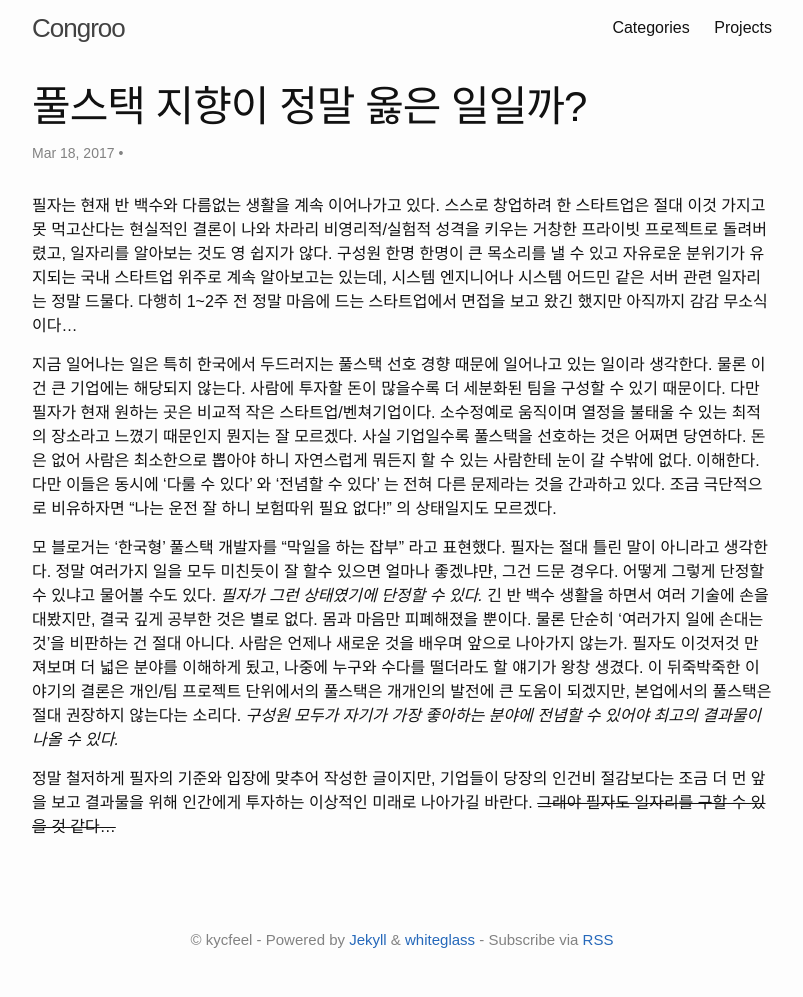
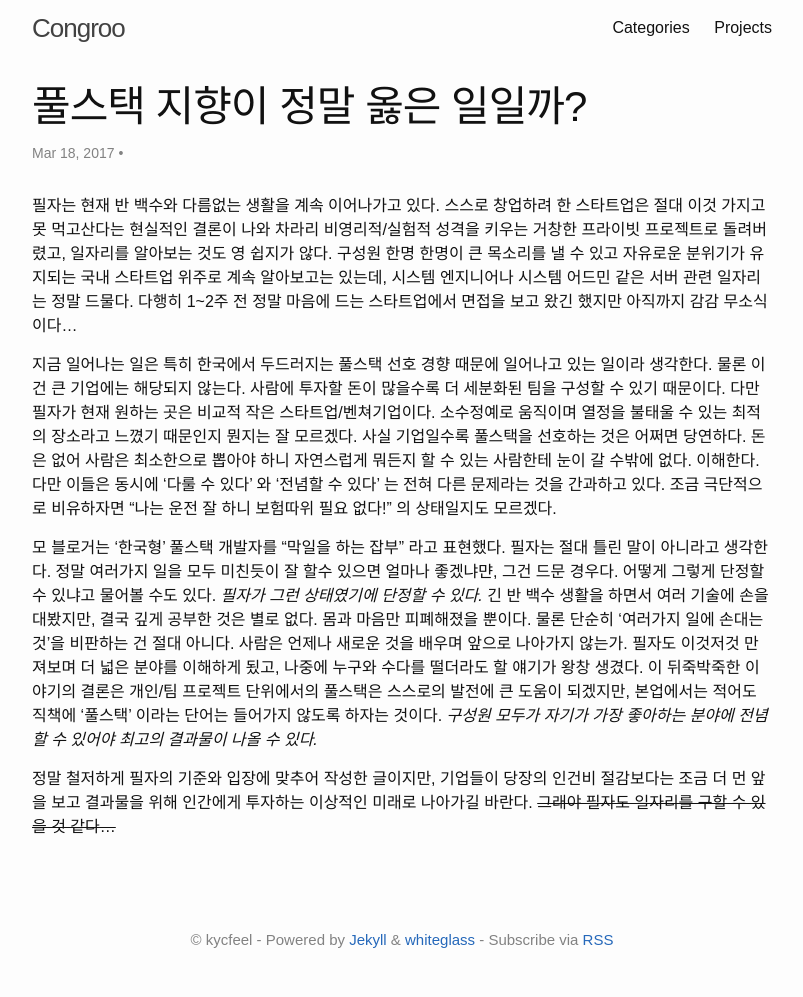
Before and after one commit to kycfeel/kycfeel.github.io, a Jekyll site: the page built from _posts/2017-03-19-풀스택-지향이-정말-옳은-일일까.md, in a window 1280 px wide. Shown: the whole page, without its empty margins (238-1041 px from the left). Built offline with Jekyll 4.4.1, drawn with Linux system fonts in a browser that asks for light colours.

Commit message:
bux fixed

```diff
--- a/_posts/2017-03-19-풀스택-지향이-정말-옳은-일일까.md
+++ b/_posts/2017-03-19-풀스택-지향이-정말-옳은-일일까.md
@@ -9,6 +9,6 @@ categories: 개인적인 이야기
 
 지금 일어나는 일은 특히 한국에서 두드러지는 풀스택 선호 경향 때문에 일어나고 있는 일이라 생각한다. 물론 이건 큰 기업에는 해당되지 않는다. 사람에 투자할 돈이 많을수록 더 세분화된 팀을 구성할 수 있기 때문이다. 다만 필자가 현재 원하는 곳은 비교적 작은 스타트업/벤쳐기업이다. 소수정예로 움직이며 열정을 불태울 수 있는 최적의 장소라고 느꼈기 때문인지 뭔지는 잘 모르겠다. 사실 기업일수록 풀스택을 선호하는 것은 어쩌면 당연하다. 돈은 없어 사람은 최소한으로 뽑아야 하니 자연스럽게 뭐든지 할 수 있는 사람한테 눈이 갈 수밖에 없다. 이해한다. 다만 이들은 동시에 '다룰 수 있다' 와 '전념할 수 있다' 는 전혀 다른 문제라는 것을 간과하고 있다. 조금 극단적으로 비유하자면 "나는 운전 잘 하니 보험따위 필요 없다!" 의 상태일지도 모르겠다.
 
-모 블로거는 '한국형' 풀스택 개발자를 "막일을 하는 잡부" 라고 표현했다. 필자는 절대 틀린 말이 아니라고 생각한다. 정말 여러가지 일을 모두 미친듯이 잘 할수 있으면 얼마나 좋겠냐먄, 그건 드문 경우다. 어떻게 그렇게 단정할 수 있냐고 물어볼 수도 있다. *필자가 그런 상태였기에 단정할 수 있다.* 긴 반 백수 생활을 하면서 여러 기술에 손을 대봤지만, 결국 깊게 공부한 것은 별로 없다. 몸과 마음만 피폐해졌을 뿐이다. 물론 단순히 '여러가지 일에 손대는 것'을 비판하는 건 절대 아니다. 사람은 언제나 새로운 것을 배우며 앞으로 나아가지 않는가. 필자도 이것저것 만져보며 더 넓은 분야를 이해하게 됬고, 나중에 누구와 수다를 떨더라도 할 얘기가 왕창 생겼다. 이 뒤죽박죽한 이야기의 결론은 개인/팀 프로젝트 단위에서의 풀스택은 개개인의 발전에 큰 도움이 되겠지만, 본업에서의 풀스택은 절대 권장하지 않는다는 소리다. *구성원 모두가 자기가 가장 좋아하는 분야에 전념할 수 있어야 최고의 결과물이 나올 수 있다.*
+모 블로거는 '한국형' 풀스택 개발자를 "막일을 하는 잡부" 라고 표현했다. 필자는 절대 틀린 말이 아니라고 생각한다. 정말 여러가지 일을 모두 미친듯이 잘 할수 있으면 얼마나 좋겠냐먄, 그건 드문 경우다. 어떻게 그렇게 단정할 수 있냐고 물어볼 수도 있다. *필자가 그런 상태였기에 단정할 수 있다.* 긴 반 백수 생활을 하면서 여러 기술에 손을 대봤지만, 결국 깊게 공부한 것은 별로 없다. 몸과 마음만 피폐해졌을 뿐이다. 물론 단순히 '여러가지 일에 손대는 것'을 비판하는 건 절대 아니다. 사람은 언제나 새로운 것을 배우며 앞으로 나아가지 않는가. 필자도 이것저것 만져보며 더 넓은 분야를 이해하게 됬고, 나중에 누구와 수다를 떨더라도 할 얘기가 왕창 생겼다. 이 뒤죽박죽한 이야기의 결론은 개인/팀 프로젝트 단위에서의 풀스택은 스스로의 발전에 큰 도움이 되겠지만, 본업에서는 적어도 직책에 '풀스택' 이라는 단어는 들어가지 않도록 하자는 것이다. *구성원 모두가 자기가 가장 좋아하는 분야에 전념할 수 있어야 최고의 결과물이 나올 수 있다.*
 
 정말 철저하게 필자의 기준와 입장에 맞추어 작성한 글이지만, 기업들이 당장의 인건비 절감보다는 조금 더 먼 앞을 보고 결과물을 위해 인간에게 투자하는 이상적인 미래로 나아가길 바란다. ~~그래야 필자도 일자리를 구할 수 있을 것 같다...~~
```
